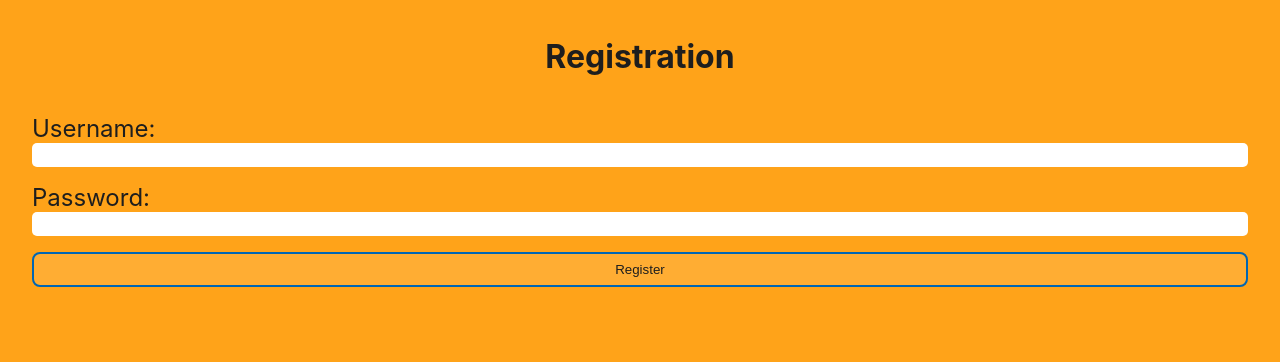
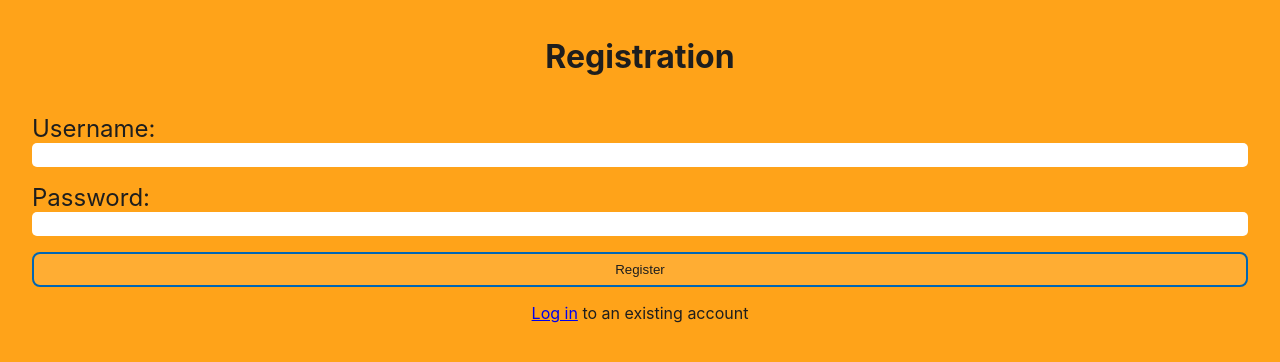
Before and after one commit to Alkawi/capstone-project, a React (Vite) app: page /register in a window 1280 px wide. Shown: the top 362 px of the page. Built offline with nearby package versions, Linux system fonts and the light colour scheme.

Commit message:
Add styling to Login Link

```diff
--- a/src/app/Pages/Register.tsx
+++ b/src/app/Pages/Register.tsx
@@ -1,6 +1,7 @@
 import React from 'react'
 import UserForm from '../components/UserForm/UserForm'
 import styled from 'styled-components'
+import { Link } from 'react-router-dom'
 
 export default function Register(): JSX.Element {
   function handleSubmit(username: string, password: string) {
@@ -8,10 +9,13 @@ export default function Register(): JSX.Element {
   }
 
   return (
-    <LoginContainer>
+    <RegistrationContainer>
       <Heading>Registration</Heading>
       <UserForm formType="Register" onSubmit={handleSubmit} />
-    </LoginContainer>
+      <LinkContainer>
+        <Link to="login">Log in</Link> to an existing account
+      </LinkContainer>
+    </RegistrationContainer>
   )
 }
 
@@ -19,8 +23,13 @@ const Heading = styled.h1`
   color: var(--color-font-dark);
   align-self: center;
 `
-const LoginContainer = styled.div`
+const RegistrationContainer = styled.div`
   display: flex;
   flex-direction: column;
   padding: 1rem;
 `
+
+const LinkContainer = styled.span`
+  color: var(--color-font-dark);
+  align-self: center;
+`
```
